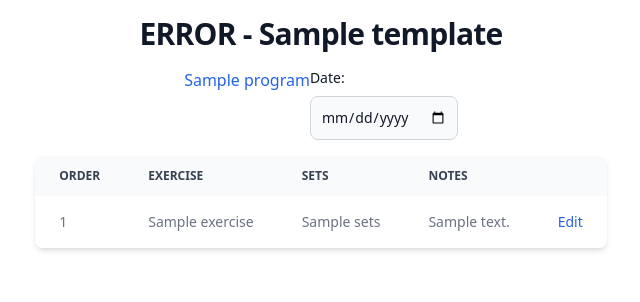
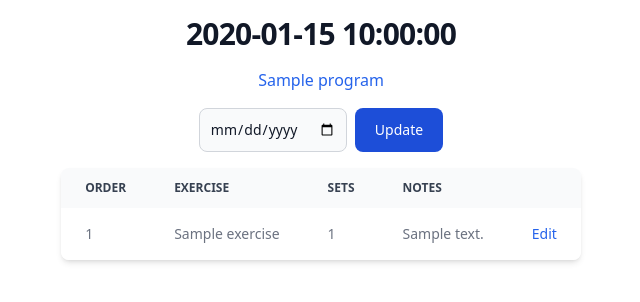
Before and after one commit to paulharbulak-maxar/exercise-db, a FastAPI app: template templates/workout.html in a window 1280 px wide. Shown: the part 40-342 px from the top of the page, without its empty margins (319-959 px from the left). Run offline with FastAPI, Linux system fonts and the light colour scheme; the template is opened without the code that fills it: most values are stand-ins (such as "Sample title", 1, 10 or a date in 2020); some libraries are stand-ins or nearby versions.

Commit message:
WIP: Add exercise relationship to WorkoutExercise model. Fix form for updating workout date.

```diff
--- a/main.py
+++ b/main.py
@@ -180,7 +180,8 @@ def create_workout_template(
 
 
 # TODO: Allow updating exercise order in put method
-@app.put("/workout_templates/{template_id}", response_model=WorkoutTemplate)
+# @app.put("/workout_templates/{template_id}", response_model=WorkoutTemplate)
+@app.post("/workout_templates/{template_id}/update", response_model=WorkoutTemplate)
 def update_workout_template(
     template_id: int,
     program_id: Annotated[int, Form()],
@@ -300,7 +301,7 @@ def create_workout(template_id: Annotated[str, Form()]):
         session.commit()
 
         return RedirectResponse(
-            app.url_path_for("get_workout", template_id=workout.id),
+            app.url_path_for("get_workout", workout_id=workout.id),
             status_code=status.HTTP_303_SEE_OTHER,
         )
 
@@ -316,20 +317,22 @@ def create_workout(template_id: Annotated[str, Form()]):
 #         return workout
 
 
-@app.put("/workouts/{workout_id}", response_model=Workout)
-def update_workout(template_id: int, date: str, workout_id: int):
+# @app.put("/workouts/{workout_id}", response_model=Workout)
+@app.post("/workouts/{workout_id}/update", response_model=Workout)
+# def update_workout(date: str, workout_id: int):
+def update_workout(workout_id: int, date: Annotated[str, Form()]):
     with Session(engine) as session:
         workout = session.exec(select(Workout).where(Workout.id == workout_id)).one()
-
-        workout.template_id = template_id
-        workout.date = date
+        # workout.template_id = workout.template_id
+        date_obj = datetime.strptime(date, "%Y-%m-%d")
+        workout.date = date_obj
         session.add(workout)
         session.commit()
         session.refresh(workout)
 
         # return workout
         return RedirectResponse(
-            app.url_path_for("get_workout", template_id=workout.id),
+            app.url_path_for("get_workout", workout_id=workout.id),
             status_code=status.HTTP_303_SEE_OTHER,
         )
 
--- a/models/models.py
+++ b/models/models.py
@@ -155,6 +155,9 @@ class WorkoutExercise(SQLModel, table=True):
     id: int | None = Field(default=None, primary_key=True)
     workout_id: int | None = Field(default=None, foreign_key="workout.id")
     exercise_id: int | None = Field(default=None, foreign_key="exercise.id")
+    exercise: Optional["Exercise"] = Relationship(
+        sa_relationship_kwargs=dict(lazy="selectin"),
+    )
     notes: str | None
     sets: list["WorkoutSet"] = Relationship(
         # back_populates="muscle_group",
--- a/templates/workout.html
+++ b/templates/workout.html
@@ -2,16 +2,20 @@
 {% block title %}Workout Log{% endblock %}
 {% block content %}
     <h1 class="flex place-content-center m-4 text-xl md:text-2xl lg:text-3xl font-bold leading-none tracking-tight text-gray-900 dark:text-white"">
-        {{ get_weekday(workout.template.day_of_week) }} - {{ workout.template.label }}
+        {{ workout.date }}
     </h1>
-    <div class="flex place-content-center">
-        <a href="{{ url_for('get_program', program_id=workout_template.program_id) }}" class="font-medium text-blue-600 dark:text-blue-500 hover:underline">
-            {{ workout.program.name }}
-        </a>
-        <form action="/workouts" method="put" enctype="multipart/form-data">
-            <div>
-                <label for="date" class="block mb-2 text-sm font-medium text-gray-900 dark:text-white">Date:</label>
-                <input type="date" id="date" name="date" class="bg-gray-50 border border-gray-300 text-gray-900 text-sm rounded-lg focus:ring-blue-500 focus:border-blue-500 block w-full p-2.5 dark:bg-gray-700 dark:border-gray-600 dark:placeholder-gray-400 dark:text-white dark:focus:ring-blue-500 dark:focus:border-blue-500">
+    <div class="flex flex-col">
+        <div class="flex place-content-center mb-4">
+            <a href="{{ url_for('get_workout_template', template_id=workout.template.id) }}" class="font-medium text-blue-600 dark:text-blue-500 hover:underline">
+                {{ workout.template.program.name }}
+            </a>
+        </div>
+        <form action="{{ url_for('update_workout', workout_id=workout.id) }}" method="post" enctype="multipart/form-data">
+            <div class="flex justify-center gap-x-2">
+                <input type="date" id="date" name="date" class="bg-gray-50 border border-gray-300 text-gray-900 text-sm rounded-lg focus:ring-blue-500 focus:border-blue-500 block p-2.5 dark:bg-gray-700 dark:border-gray-600 dark:placeholder-gray-400 dark:text-white dark:focus:ring-blue-500 dark:focus:border-blue-500">
+                <button id="update" type='submit' class="text-white bg-blue-700 hover:bg-blue-800 focus:ring-4 focus:outline-none focus:ring-blue-300 font-medium rounded-lg text-sm px-5 py-2.5 text-center dark:bg-blue-600 dark:hover:bg-blue-700 dark:focus:ring-blue-800">
+                    Update
+                </button>
             </div>
         </form>
     </div>
@@ -32,14 +36,14 @@
                 </thead>
                 <tbody>
                 {% if workout.exercises %}
-                {% for user_exercise in workout.exercises %}
+                {% for workout_exercise in workout.exercises %}
                 <tr class="bg-white {{ 'border-b' if not loop.last }} dark:bg-gray-800 dark:border-gray-700">
-                    <td class="px-6 py-4">{{ user_exercise.id }}</td>
-                    <td class="px-6 py-4">{{ user_exercise.exercise.name }}</td>
-                    <td class="px-6 py-4">{{ user_exercise.sets }}</td>
-                    <td class="px-6 py-4">{{ user_exercise.notes }}</td>
+                    <td class="px-6 py-4">{{ workout_exercise.id }}</td>
+                    <td class="px-6 py-4">{{ workout_exercise.exercise.name }}</td>
+                    <td class="px-6 py-4">{{ workout_exercise.sets|length }}</td>
+                    <td class="px-6 py-4">{{ workout_exercise.notes }}</td>
                     <td class="px-6 py-4">
-                        <a href="{{ url_for('get_workout_exercise', user_exercise_id=user_exercise.id) }}"
+                        <a href="{{ url_for('get_workout_exercise', workout_exercise_id=workout_exercise.id) }}"
                            class="font-medium text-blue-600 dark:text-blue-500 hover:underline">
                             Edit
                         </a>
```
